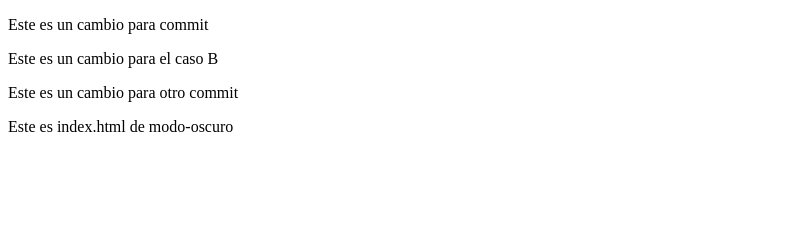
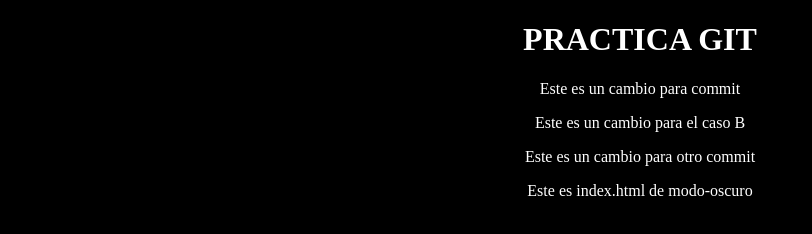
Before and after one commit to shrekbraz/practica-git, a plain HTML site: page index.html in a window 1280 px wide. Shown: the whole page, without its empty margins (0-812 px from the left). Drawn offline with Linux system fonts and the light colour scheme.

Commit message:
Added modo-oscuro branch

```diff
--- a/css/estilos.css
+++ b/css/estilos.css
@@ -1,8 +1,5 @@
-head{
-    color: violet;
-}
 body{
+    color: white;
     background-color: black;
-    text-emphasis-color: white;
     text-align: center;
 }
--- a/index.html
+++ b/index.html
@@ -4,8 +4,10 @@
     <meta charset="UTF-8">
     <meta name="viewport" content="width=device-width, initial-scale=1.0">
     <title>Esto es un cambio de titulo</title>
+    <link rel="stylesheet" href="css/estilos.css">
 </head>
 <body>
+    <h1>PRACTICA GIT</h1>
     <p>Este es un cambio para commit</p>
     <p>Este es un cambio para el caso B</p>
     <p>Este es un cambio para otro commit</p>
```
